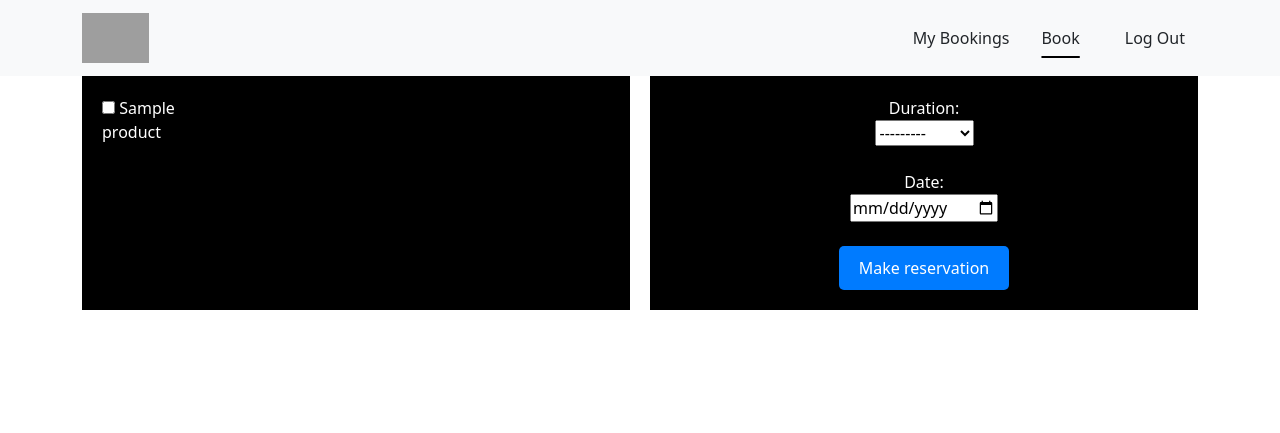
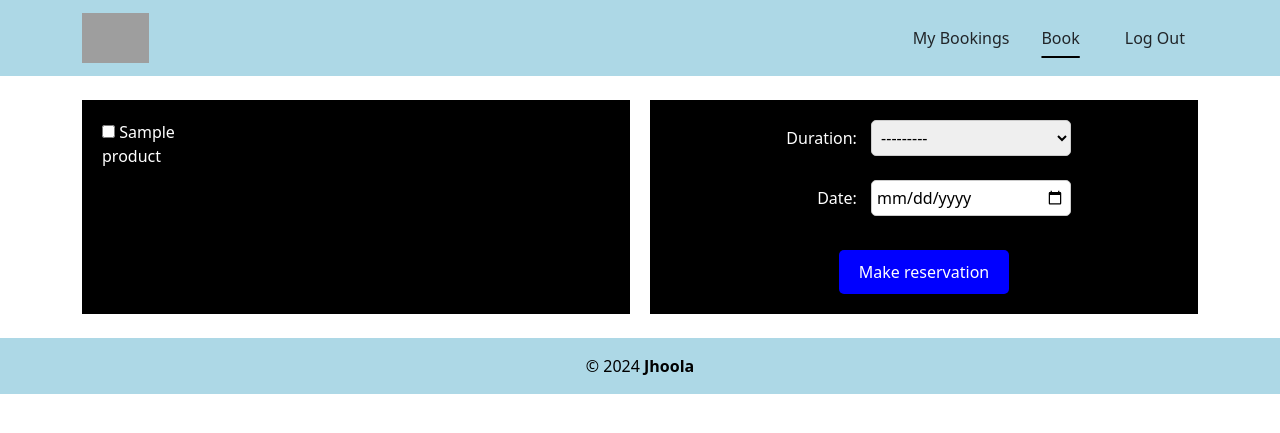
Before and after one commit to TheReported/jhoola, a Django app: a page that uses src/app/back-end/users/templates/users/dashboard.html in a window 1280 px wide. Shown: the top 433 px of the page. Run offline with Django 5.2, Linux system fonts and the light colour scheme; a user stored in the database is signed in; tables that the repository leaves empty hold one stand-in row (values such as "Sample post"); parts of the project's set-up code (start-up, migrations or seed data) failed here and were passed over; grey boxes are pictures that could not be loaded.

Commit message:
Stripe done

```diff
--- a/src/app/back-end/booking/forms.py
+++ b/src/app/back-end/booking/forms.py
@@ -1,8 +1,9 @@
 from django import forms
+from django.db.models import Count
+from django.utils import timezone
+from product.models import Product
+
 from .models import Booking
-from product.models import Product
-from django.utils import timezone
-from django.db.models import Count
 
 
 class BookingForm(forms.ModelForm):
@@ -37,7 +38,7 @@ class BookingForm(forms.ModelForm):
         date = cleaned_data.get('date')
         user = self.user
 
-        total_products_booked = Booking.objects.filter(user=user, date=date).aggregate(
+        total_products_booked = Booking.objects.filter(user=user, date=date, paid=True).aggregate(
             total=Count('products')
         )['total']
 
@@ -57,14 +58,16 @@ class BookingForm(forms.ModelForm):
             raise forms.ValidationError('You can only book up to one week from today.')
 
         if products and duration and date:
-            if Booking.objects.filter(products__in=products, duration=duration, date=date).exists():
+            if Booking.objects.filter(
+                products__in=products, duration=duration, date=date, paid=True
+            ).exists():
                 raise forms.ValidationError(
                     f"There is already a booking for these products with duration '{duration}' on {date}."
                 )
             elif (
                 duration == 'ALL'
                 and Booking.objects.filter(
-                    products__in=products, duration__in=['MOR', 'AFT'], date=date
+                    products__in=products, duration__in=['MOR', 'AFT'], date=date, paid=True
                 ).exists()
             ):
                 raise forms.ValidationError(
@@ -73,7 +76,7 @@ class BookingForm(forms.ModelForm):
             elif (
                 duration in ['MOR', 'AFT']
                 and Booking.objects.filter(
-                    products__in=products, duration='ALL', date=date
+                    products__in=products, duration='ALL', date=date, paid=True
                 ).exists()
             ):
                 raise forms.ValidationError(
--- a/src/app/back-end/booking/models.py
+++ b/src/app/back-end/booking/models.py
@@ -1,19 +1,21 @@
 from django.db import models
-
 from product.models import Product
 from users.models import Client
+
 
 class Booking(models.Model):
     class TimeSlots(models.TextChoices):
         MORNING = 'MOR', 'Morning'
         AFTERNOON = 'AFT', 'Afternoon'
         ALL_DAY = 'ALL', 'All Day'
+
     user = models.ForeignKey(Client, on_delete=models.CASCADE)
     products = models.ManyToManyField(Product)
     timestamp = models.DateTimeField(auto_now_add=True, editable=False)
     price = models.DecimalField(max_digits=8, decimal_places=2)
     duration = models.CharField(max_length=3, choices=TimeSlots.choices)
     date = models.DateField()
+    paid = models.BooleanField(default=False)
 
     class Meta:
         ordering = ['timestamp']
--- a/src/app/back-end/booking/views.py
+++ b/src/app/back-end/booking/views.py
@@ -1,5 +1,6 @@
 import stripe
 import weasyprint
+from booking.forms import BookingForm
 from django.conf import settings
 from django.contrib import messages
 from django.contrib.auth.decorators import login_required
@@ -7,8 +8,6 @@
 from django.shortcuts import get_object_or_404, redirect, render
 from django.template.loader import render_to_string
 from django.urls import reverse
-
-from booking.forms import BookingForm
 from users.decorators import client_required
 from users.models import Client
 
@@ -78,8 +77,7 @@
                     reverse('payment:payment_cancelled', kwargs={'booking_id': booking.id})
                 ),
             )
-        return redirect(session.url)
-
+            return redirect(session.url)
     else:
         form = BookingForm(user=client)
     return render(request, 'users/pages/book.html', {'form': form, 'section': 'Book'})
@@ -89,6 +87,7 @@
 @login_required
 def payment_success(request, booking_id):
     booking = get_object_or_404(Booking, id=booking_id)
+    booking.paid = True
     booking.save()
     messages.success(request, 'Your booking has been done successfully')
     return redirect('booking:booking_list', booking.user)
--- a/src/app/back-end/hotel/forms.py
+++ b/src/app/back-end/hotel/forms.py
@@ -3,7 +3,7 @@ from django import forms
 
 class HotelForm(forms.Form):
     hotel_selector = forms.CharField(
-        label='Where hotel are you staying at?',
+        label='In which hotel are you staying at?',
         max_length=100,
         widget=forms.TextInput(attrs={'id': 'hotel-input', 'placeholder': 'Choose your hotel'}),
     )
--- a/src/app/back-end/users/static/css/client.css
+++ b/src/app/back-end/users/static/css/client.css
@@ -18,15 +18,6 @@
 .product {
   width: 20%;
   margin-bottom: 10px;
-}
-.send_book {
-  background-color: #007bff;
-  color: #ffffff;
-  border: none;
-  padding: 10px 20px;
-  border-radius: 5px;
-  cursor: pointer;
-  font-size: 16px;
 }
 
 .send_book:hover {
@@ -61,6 +52,12 @@
 }
 
 /*****NAV*****/
+
+.navbar {
+  background-color: #ADD8E6;
+
+}
+
 .nav-link {
   color: black;
   text-decoration: none;
@@ -89,3 +86,48 @@
   text-decoration-thickness: 2px;
   text-underline-offset: 12px;
 }
+
+/*****Book Form*****/
+
+#duration_id,
+#date_id {
+    display: inline-block;
+    width: 80px;
+    text-align: right;
+    margin-right: 10px;
+}
+
+input[type="date"] {
+    width: 200px;
+    padding: 5px;
+    margin-bottom: 10px;
+    border-radius: 5px;
+    border: 1px solid #ccc;
+}
+
+select {
+    width: 200px;
+    padding: 5px;
+    margin-bottom: 10px;
+    border-radius: 5px;
+    border: 1px solid #ccc;
+}
+
+.send_book {
+    background-color: blue;
+    color: white;
+    padding: 10px 20px;
+    border: none;
+    border-radius: 5px;
+    cursor: pointer;
+}
+
+.send_book:hover {
+    background-color: orange;
+}
+
+/*****Footer*****/
+
+footer {
+  background-color: #ADD8E6;
+}
--- a/src/app/back-end/users/static/css/jhoola.css
+++ b/src/app/back-end/users/static/css/jhoola.css
@@ -387,7 +387,6 @@ p {
 .header {
   position: relative;
   height: 100vh;
-  min-height: 500px;
   background-size: cover;
   overflow: hidden;
 }
@@ -397,7 +396,7 @@ p {
   left: 0;
   top: 0;
   width: 100%;
-  height: 100%;
+  height: 30%;
   color: #fff;
   display: -webkit-box;
   display: -ms-flexbox;
--- a/src/app/back-end/users/templates/registration/login.html
+++ b/src/app/back-end/users/templates/registration/login.html
@@ -25,7 +25,7 @@
                         Your username and password didn't match. Please try again.
                     </p>
                 {% endif %}
-                <label id="icon" for="id_username"><i class="icon-print"></i></label>
+                <label id="icon" for="id_username"><i class="icon-user"></i></label>
                 {{ form.username }}
                 <label id="icon" for="id_password"><i class="icon-shield"></i></label>
                 {{ form.password }}
--- a/src/app/back-end/users/templates/users/dashboard.html
+++ b/src/app/back-end/users/templates/users/dashboard.html
@@ -8,7 +8,7 @@
 
 </head>
 
-<nav class="navbar navbar-expand-lg bg-light navbar-light">
+<nav class="navbar navbar-expand-lg navbar-light">
     <div class="container">
       <a class="navbar-brand" href="{% url "booking:booking_list" user.username %}">
         <img src="{% static 'imgs/logo.svg' %}" class="logo" height="50">
@@ -35,8 +35,16 @@
   <!-- bloque de contenidos -->
 {% block content %}{% endblock %}
 
+
 <!-- bloque para js -->
 {% block domready %}{% endblock %}
+<br>
+<footer class="footer mt-auto py-3">
+  <div class="container text-center">
+    <span class="text-black">© 2024 <strong>Jhoola</strong></span>
+  </div>
+</footer>
+
 </body>
 
 
--- a/src/app/back-end/users/templates/users/pages/book.html
+++ b/src/app/back-end/users/templates/users/pages/book.html
@@ -4,7 +4,7 @@
 {% block title %}Book hammock{% endblock title %}
 
 {% block content %}
-<div class="container d-flex ">
+<div class="container d-flex pt-4">
   <div class="box">
     <form method="post">
       {% csrf_token %}
@@ -19,9 +19,9 @@
   </div>
   <div class="box">
     <center>
-        <label>Duration:</label><br>
+        <label id="duration_id">Duration:</label>
         {{ form.duration }}<br><br>
-        <label>Date:</label><br>
+        <label id="duration_id">Date:</label>
         {{ form.date }}<br><br>
         <button type="submit" class="send_book">Make reservation</button>
       </form>
--- a/src/app/back-end/users/templates/users/pages/bookings.html
+++ b/src/app/back-end/users/templates/users/pages/bookings.html
@@ -15,6 +15,7 @@
   </div>
   <div class="row">
     {% for booking in bookings %}
+    {% if booking.paid %}
     <div class="col-12 mt-4">
       <div class="card">
         <div class="card-header">
@@ -46,6 +47,7 @@
         </div>
       </div>
     </div>
+    {% endif %}
     {% endfor %}
   </div>
   {% else %}
```
Also changed, not shown: src/app/back-end/users/static/css/login.css (+7 -7 lines), src/app/back-end/booking/migrations/0001_initial.py, src/app/back-end/booking/migrations/0002_alter_booking_options_alter_booking_products.py (deleted), src/app/back-end/booking/migrations/0003_alter_booking_products.py (deleted).
